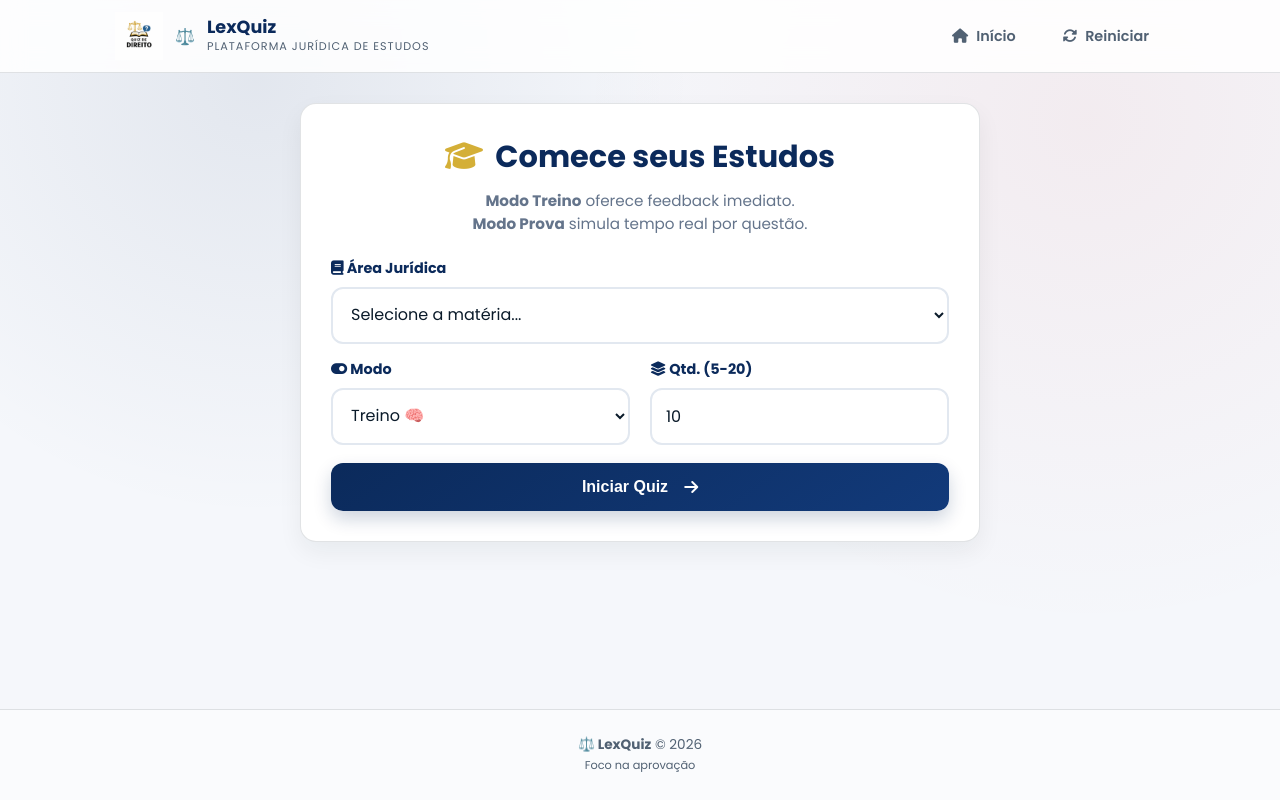
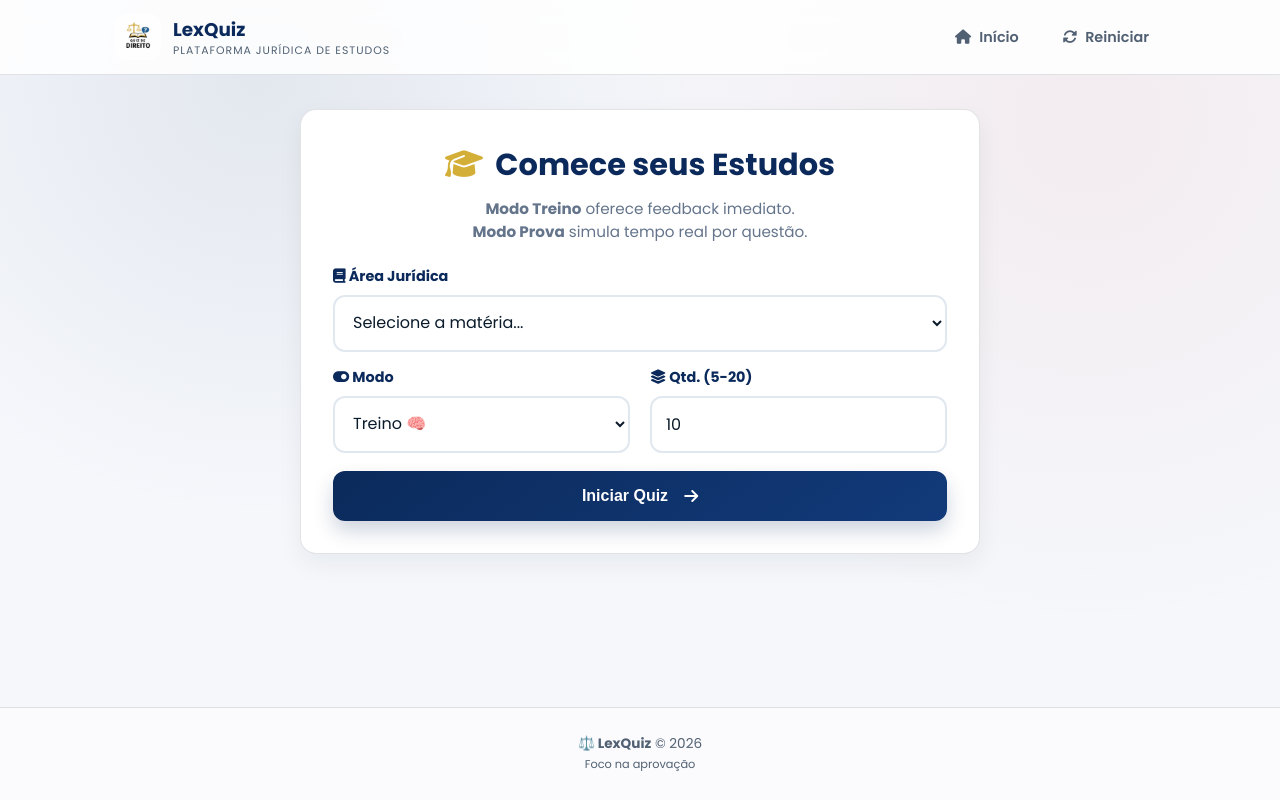
Before and after one commit to sabrinaandraderocha-cmyk/lexquiz, a Flask app: page / in a window 1280 px wide. Run offline with Flask 3, Linux system fonts and the light colour scheme.

Commit message:
Update style.css

```diff
--- a/static/style.css
+++ b/static/style.css
@@ -1,39 +1,54 @@
 :root {
+
   /* ===== PALETA OAB PREMIUM ===== */
   --bg: #f5f7fb;
   --card-bg: #ffffff;
   --text: #0b1b2a;
-  --text-light: #516173; /* Muted */
+  --text-light: #516173;
 
-  --navy: #0b2a5b;       /* Primary */
+  --navy: #0b2a5b;
   --navy-light: #1e3a6e;
-  --red: #c4171e;        /* Error */
-  --gold: #d4af37;       /* Accent/Warning */
-  --green: #10b981;      /* Success */
+  --red: #c4171e;
+  --gold: #d4af37;
+  --green: #10b981;
 
   --border: rgba(11,27,42,0.12);
+
   --shadow-soft: 0 10px 25px rgba(11,27,42,0.06);
   --shadow-strong: 0 18px 45px rgba(11,27,42,0.12);
 
   --radius: 16px;
 }
 
-/* ================= BASE ================= */
-* { box-sizing: border-box; margin: 0; padding: 0; }
+/* ================= RESET ================= */
+
+* {
+  box-sizing: border-box;
+  margin: 0;
+  padding: 0;
+}
 
 body {
+
   font-family: 'Poppins', system-ui, sans-serif;
+
   background:
     radial-gradient(circle at 20% 10%, rgba(11,42,91,0.08), transparent 35%),
     radial-gradient(circle at 85% 15%, rgba(196,23,30,0.05), transparent 40%),
     var(--bg);
+
   color: var(--text);
+
   min-height: 100vh;
   display: flex;
   flex-direction: column;
 }
 
-a { text-decoration: none; color: inherit; transition: .2s; }
+a {
+  text-decoration: none;
+  color: inherit;
+  transition: .2s;
+}
 
 .container {
   width: min(1050px, 92%);
@@ -42,18 +57,23 @@ a { text-decoration: none; color: inherit; transition: .2s; }
 
 .main-content {
   flex: 1;
-  padding: 30px 0;
+  padding: 34px 0;
 }
 
 /* ================= TOPBAR ================= */
+
 .topbar {
+
   position: sticky;
   top: 0;
+
   background: rgba(255,255,255,0.85);
   backdrop-filter: blur(12px);
+
   border-bottom: 1px solid var(--border);
+
   z-index: 100;
-  padding: 12px 0;
+  padding: 14px 0;
 }
 
 .topbar-inner {
@@ -62,255 +82,423 @@ a { text-decoration: none; color: inherit; transition: .2s; }
   justify-content: space-between;
 }
 
-/* Brand */
-.brand { display: flex; align-items: center; gap: 12px; }
-.logo { height: 48px; width: auto; transition: .25s; }
-.logo:hover { transform: scale(1.05); }
+/* ================= BRAND ================= */
+
+.brand-link {
+  text-decoration: none;
+  color: inherit;
+}
+
+.brand {
+  display: flex;
+  align-items: center;
+  gap: 12px;
+}
+
+/* Logo */
+
+.logo {
+
+  width: 46px;
+  height: 46px;
+  object-fit: contain;
+  border-radius: 12px;
+
+  transition: .25s;
+}
+
+.logo:hover {
+  transform: scale(1.06);
+}
+
+/* Fallback icon */
+
+.logo-icon {
+
+  display: none;
+
+  width: 46px;
+  height: 46px;
+
+  border-radius: 12px;
+
+  background: linear-gradient(145deg, var(--navy), #123a7a);
+  color: white;
+
+  align-items: center;
+  justify-content: center;
+
+  font-size: 1.5rem;
+}
 
 .brand-title {
   font-weight: 800;
-  font-size: 1.1rem;
+  font-size: 1.15rem;
   color: var(--navy);
-  line-height: 1.2;
 }
+
 .brand-subtitle {
-  font-size: 0.7rem;
+  font-size: .68rem;
   color: var(--text-light);
   letter-spacing: 1px;
   text-transform: uppercase;
 }
 
-/* Nav */
-.nav { display: flex; gap: 15px; }
+/* ================= NAV ================= */
+
+.nav {
+  display: flex;
+  gap: 12px;
+}
+
 .nav-item {
-  padding: 8px 16px;
+
+  padding: 9px 16px;
+
   border-radius: 10px;
+
   font-weight: 600;
   color: var(--text-light);
-  font-size: 0.9rem;
+  font-size: .9rem;
+
   display: flex;
   align-items: center;
   gap: 8px;
 }
+
 .nav-item:hover {
-  background: rgba(11,42,91,0.05);
+
+  background: rgba(11,42,91,0.06);
   color: var(--navy);
 }
-.btn-reset:hover { color: var(--red); background: rgba(196,23,30,0.05); }
+
+.btn-reset:hover {
+
+  color: var(--red);
+  background: rgba(196,23,30,0.08);
+}
 
 /* ================= CARDS ================= */
+
 .card {
+
   background: var(--card-bg);
+
   border-radius: var(--radius);
   border: 1px solid var(--border);
+
   box-shadow: var(--shadow-soft);
-  padding: 30px;
-  margin-bottom: 25px;
+
+  padding: 32px;
+  margin-bottom: 26px;
+
   transition: .25s;
 }
-.card:hover { box-shadow: var(--shadow-strong); transform: translateY(-2px); }
 
-/* ================= FORMULÁRIOS ================= */
+.card:hover {
+
+  transform: translateY(-3px);
+  box-shadow: var(--shadow-strong);
+}
+
+/* ================= FORM ================= */
+
 .label {
+
   display: block;
   font-weight: 700;
   color: var(--navy);
-  font-size: 0.9rem;
+  font-size: .9rem;
+
   margin-bottom: 8px;
 }
 
-.select, .input {
+.select,
+.input {
+
   width: 100%;
+
   padding: 14px;
+
   border-radius: 12px;
   border: 2px solid #e2e8f0;
+
   font-family: inherit;
   font-size: 1rem;
+
   background: white;
   color: var(--text);
+
   transition: .2s;
 }
 
-.select:focus, .input:focus {
+.select:focus,
+.input:focus {
+
   outline: none;
   border-color: var(--navy);
+
   box-shadow: 0 0 0 4px rgba(11,42,91,0.1);
 }
 
-.form-grid { display: flex; gap: 20px; }
-.form-col { flex: 1; }
+.form-grid {
+
+  display: flex;
+  gap: 20px;
+}
+
+.form-col {
+  flex: 1;
+}
 
 /* ================= BOTÕES ================= */
+
 .btn-primary {
+
   display: flex;
   align-items: center;
   justify-content: center;
   gap: 10px;
-  padding: 15px;
+
+  padding: 16px;
+
   border-radius: 12px;
   border: none;
+
   background: linear-gradient(145deg, var(--navy), #123a7a);
   color: white;
+
   font-weight: 700;
   font-size: 1rem;
+
   cursor: pointer;
+
   transition: .25s;
-  box-shadow: 0 8px 18px rgba(11,42,91,0.2);
+
+  box-shadow: 0 10px 20px rgba(11,42,91,0.2);
+
   width: 100%;
-  text-decoration: none;
 }
+
 .btn-primary:hover {
+
   transform: translateY(-2px);
-  box-shadow: 0 12px 24px rgba(11,42,91,0.3);
+  box-shadow: 0 16px 30px rgba(11,42,91,0.3);
 }
 
 .btn-outline {
+
   display: flex;
   align-items: center;
   justify-content: center;
   gap: 10px;
-  padding: 13px;
+
+  padding: 14px;
+
   border-radius: 12px;
+
   border: 2px solid #cbd5e1;
+
   background: transparent;
   color: var(--text-light);
+
   font-weight: 600;
-  cursor: pointer;
-  text-decoration: none;
 }
+
 .btn-outline:hover {
+
   border-color: var(--navy);
   color: var(--navy);
+
   background: rgba(11,42,91,0.03);
 }
 
-.ghost-link {
+/* ================= QUIZ ================= */
+
+.quiz-header {
+
+  display: flex;
+  justify-content: space-between;
+  align-items: center;
+
+  margin-bottom: 20px;
+
+  font-weight: 600;
   color: var(--text-light);
-  font-size: 0.85rem;
-  margin-top: 15px;
-  display: block;
-  text-align: center;
-}
-.ghost-link:hover { color: var(--red); text-decoration: underline; }
-
-/* ================= QUIZ & OPÇÕES ================= */
-.quiz-header {
-  display: flex; justify-content: space-between; align-items: center;
-  margin-bottom: 20px; font-weight: 600; color: var(--text-light);
 }
 
+/* opções */
+
 .option-label {
+
   display: flex;
   align-items: center;
+
   padding: 18px;
+
   border-radius: 14px;
+
   border: 2px solid #e2e8f0;
   background: #f8fafc;
+
   cursor: pointer;
+
   transition: .2s;
   margin-bottom: 12px;
 }
+
 .option-label:hover {
+
   border-color: var(--navy);
   background: white;
+
   transform: translateX(4px);
 }
-.option-label:has(input:checked) {
-  border-color: var(--navy);
-  background: white;
-  box-shadow: 0 4px 12px rgba(11,42,91,0.1);
-}
+
 .option-label input {
+
   margin-right: 14px;
   accent-color: var(--navy);
+
   transform: scale(1.2);
 }
 
-/* ================= BADGES ================= */
-.badge {
-  padding: 4px 10px; border-radius: 6px; font-size: 0.75rem;
-  font-weight: 700; text-transform: uppercase; letter-spacing: 0.5px;
-}
-.badge-area { background: rgba(11,42,91,0.1); color: var(--navy); }
-.badge-diff { background: #f1f5f9; color: var(--text-light); border: 1px solid #e2e8f0; }
+/* ================= FEEDBACK ================= */
 
-.status-badge { font-size: 0.7rem; font-weight: 800; padding: 4px 8px; border-radius: 6px; }
-.st-ok { background: #ecfdf5; color: var(--green); }
-.st-err { background: #fef2f2; color: var(--red); }
+.feedback-card {
 
-/* ================= FEEDBACK & MENSAGENS ================= */
-.feedback-card {
   padding: 20px;
+
   border-radius: 12px;
   margin-bottom: 20px;
+
   border-left: 6px solid;
 }
-.fb-correct { background: #ecfdf5; border-color: var(--green); color: #064e3b; }
-.fb-wrong { background: #fef2f2; border-color: var(--red); color: #7f1d1d; }
 
-.flash-container { margin-bottom: 20px; }
-.flash-message {
-  background: #fff1f2;
-  border: 1px solid #fecaca;
-  color: #991b1b;
-  padding: 12px 16px;
-  border-radius: 10px;
-  font-weight: 500;
-  display: flex; align-items: center; gap: 10px;
+.fb-correct {
+
+  background: #ecfdf5;
+  border-color: var(--green);
 }
 
-/* ================= TIMERS & PROGRESSO ================= */
-.timer-container, .progress-bar-bg {
+.fb-wrong {
+
+  background: #fef2f2;
+  border-color: var(--red);
+}
+
+/* ================= FLASH ================= */
+
+.flash-container {
+  margin-bottom: 22px;
+}
+
+.flash-message {
+
+  background: #fff1f2;
+
+  border: 1px solid #fecaca;
+
+  color: #991b1b;
+
+  padding: 14px 18px;
+
+  border-radius: 10px;
+
+  font-weight: 500;
+
+  display: flex;
+  align-items: center;
+  gap: 10px;
+}
+
+/* ================= TIMER ================= */
+
+.timer-container {
+
   height: 8px;
   background: #e2e8f0;
+
   border-radius: 4px;
-  margin: 10px 0 20px;
+
+  margin: 12px 0 22px;
+
   overflow: hidden;
 }
-.timer-bar { height: 100%; background: var(--gold); transition: width 1s linear; }
-.progress-bar-fill { height: 100%; transition: width 0.4s ease; }
 
-/* ================= RESULTADOS ================= */
-.result-hero { text-align: center; padding: 40px; }
+.timer-bar {
+
+  height: 100%;
+  background: var(--gold);
+
+  transition: width 1s linear;
+}
+
+/* ================= RESULTADO ================= */
 
 .score-circle {
-  width: 160px; height: 160px;
+
+  width: 170px;
+  height: 170px;
+
   border-radius: 50%;
+
   border: 8px solid var(--navy);
-  display: flex; align-items: center; justify-content: center;
-  font-size: 3rem; font-weight: 800; color: var(--navy);
-  margin: 0 auto 20px;
+
+  display: flex;
+  align-items: center;
+  justify-content: center;
+
+  font-size: 3.2rem;
+  font-weight: 800;
+  color: var(--navy);
+
+  margin: 0 auto 24px;
+
   background: white;
-  box-shadow: inset 0 0 30px rgba(0,0,0,0.03), 0 15px 35px rgba(11,27,42,0.1);
-}
 
-.history-card { border-left: 5px solid transparent; padding: 20px; }
-.hist-correct { border-left-color: var(--green); }
-.hist-wrong { border-left-color: var(--red); }
-
-.hist-header { display: flex; justify-content: space-between; margin-bottom: 15px; }
-.hist-options { font-size: 0.95rem; color: var(--text-light); }
-
-.result-actions {
-  display: flex; justify-content: center; gap: 15px; margin-top: 30px;
+  box-shadow:
+    inset 0 0 30px rgba(0,0,0,0.03),
+    0 18px 40px rgba(11,27,42,0.1);
 }
 
 /* ================= FOOTER ================= */
+
 .footer {
+
   margin-top: auto;
+
   border-top: 1px solid var(--border);
-  padding: 25px 0;
+
+  padding: 26px 0;
+
   text-align: center;
+
   color: var(--text-light);
-  font-size: 0.85rem;
-  background: rgba(255,255,255,0.5);
+  font-size: .85rem;
+
+  background: rgba(255,255,255,0.6);
 }
 
 /* ================= RESPONSIVO ================= */
-@media(max-width: 700px) {
-  .form-grid { flex-direction: column; gap: 10px; }
-  .logo { height: 40px; }
-  .nav-text { display: none; } /* Ícones apenas no mobile */
-  .result-actions { flex-direction: column; }
-  .card { padding: 20px; }
+
+@media(max-width: 700px){
+
+  .form-grid {
+    flex-direction: column;
+    gap: 10px;
+  }
+
+  .nav span {
+    display: none;
+  }
+
+  .logo {
+    width: 40px;
+    height: 40px;
+  }
+
+  .card {
+    padding: 22px;
+  }
 }
```
